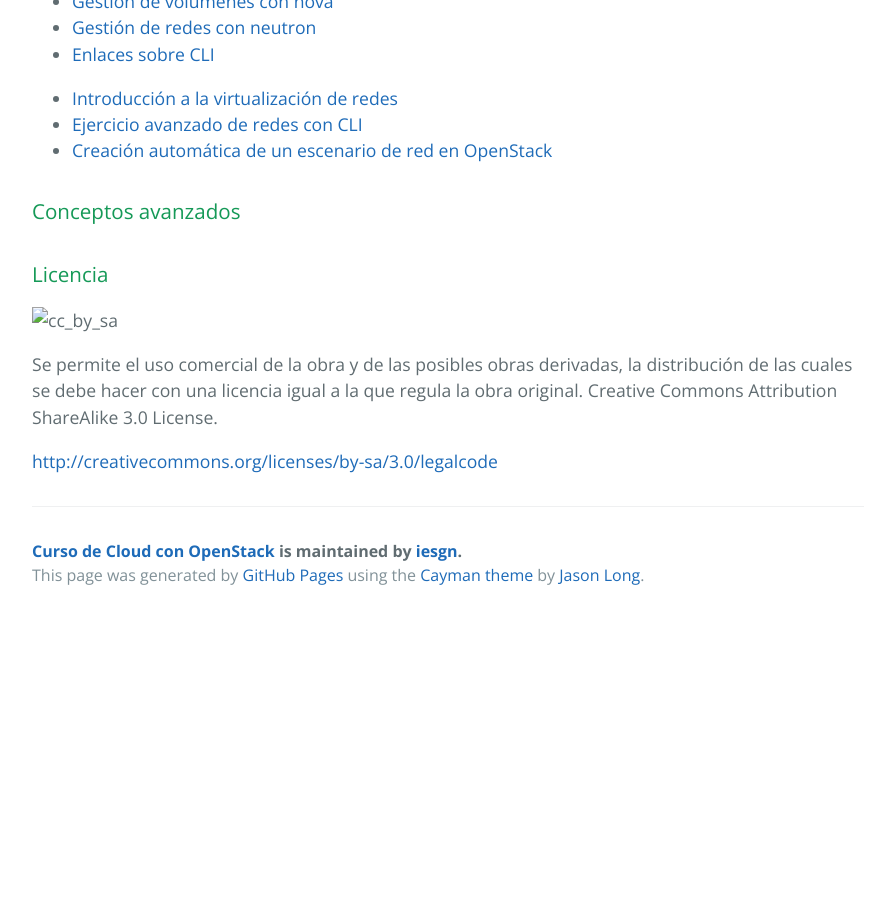
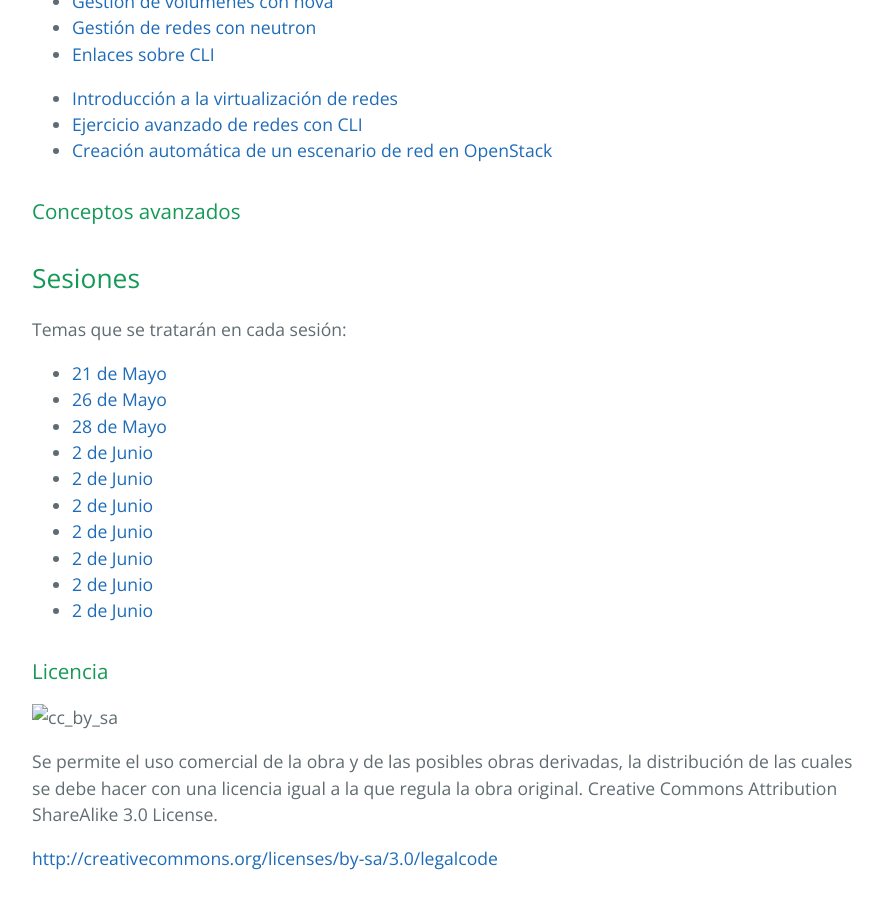
Before and after one commit to iesgn/ow1, a Jekyll site: the page built from index.md, in a window 1280 px wide and 900 px high, scrolled down 1368 px. Shown: the whole window, without its empty margins (192-1075 px from the left). Built offline with Jekyll 4.4.1, drawn with Linux system fonts in a browser that asks for light colours; before the commit the page ends 1987 px from its top, so only the background shows below that.

Commit message:
Resumen de las sesiones

```diff
--- a/index.md
+++ b/index.md
@@ -52,10 +52,21 @@ tittle: Curso de Cloud con OpenStack
 * [Ejercicio avanzado de redes con CLI](curso/u6/router2)
 * [Creación automática de un escenario de red en OpenStack](curso/u6/demofinal)
 
-
-
 ### Conceptos avanzados
 
+## Sesiones
+Temas que se tratarán en cada sesión:
+
+* [21 de Mayo](curso/sesion1)
+* [26 de Mayo](curso/sesion2)
+* [28 de Mayo](curso/sesion3)
+* [2 de Junio](curso/sesion4)
+* [2 de Junio](curso/sesion5)
+* [2 de Junio](curso/sesion6)
+* [2 de Junio](curso/sesion7)
+* [2 de Junio](curso/sesion8)
+* [2 de Junio](curso/sesion9)
+* [2 de Junio](curso/sesion10)
 
 ###Licencia
 
```
Also changed, not shown: curso/sesion1.md (added, +13 -0 lines).
